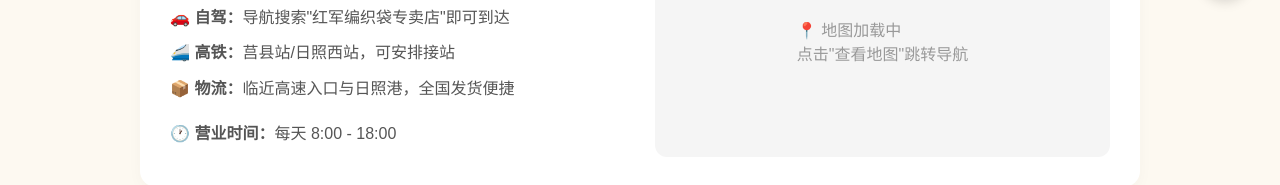
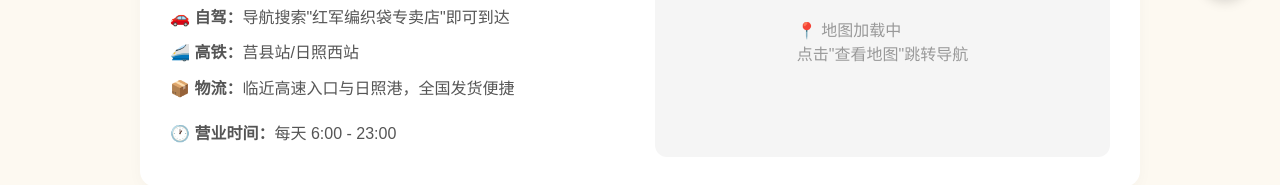
Before and after one commit to zhan714/my-website, a plain HTML site: page contact.html in a window 1280 px wide. Shown: the part 772-957 px from the top of the page. Drawn offline with Linux system fonts and the light colour scheme.

Commit message:
Update contact.html

```diff
--- a/contact.html
+++ b/contact.html
@@ -173,9 +173,9 @@
     <h3>到厂路线</h3>
     <p>📍 <strong>地址：</strong><span class="highlight">山东省日照市莒县刘官庄镇马驹岭村</span></p>
     <p>🚗 <strong>自驾：</strong>导航搜索"红军编织袋专卖店"即可到达</p>
-    <p>🚄 <strong>高铁：</strong>莒县站/日照西站，可安排接站</p>
+    <p>🚄 <strong>高铁：</strong>莒县站/日照西站</p>
     <p>📦 <strong>物流：</strong>临近高速入口与日照港，全国发货便捷</p>
-    <p style="margin-top:20px;">🕐 <strong>营业时间：</strong>每天 8:00 - 18:00</p>
+    <p style="margin-top:20px;">🕐 <strong>营业时间：</strong>每天 6:00 - 23:00</p>
   </div>
   <div class="map-placeholder">
     📍 地图加载中<br>点击"查看地图"跳转导航
```
